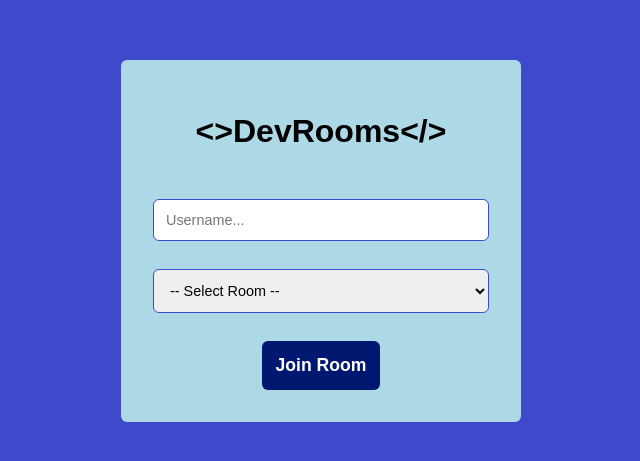
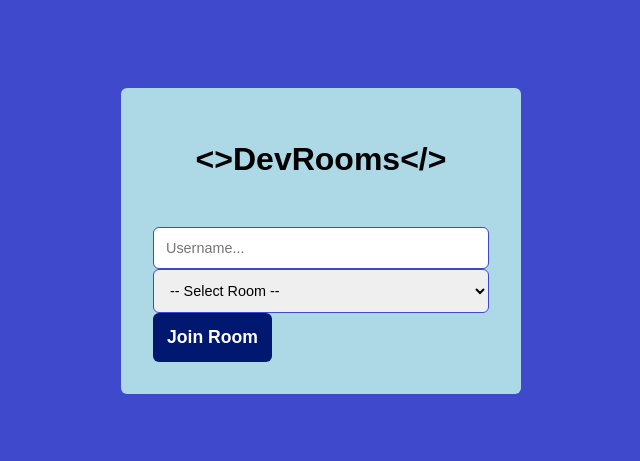
Before and after one commit to emir91/realtime-chat-app, a React (Create React App) app in the folder client/: page / in a window 1280 px wide. Shown: the part 159-620 px from the top of the page, without its empty margins (319-959 px from the left). Built offline with nearby package versions, Linux system fonts and the light colour scheme; no server answers.

Commit message:
Create app context

```diff
--- /dev/null
+++ b/client/src/contexts/context.js
@@ -0,0 +1,21 @@
+import { createContext, useState } from "react";
+import io from 'socket.io-client';
+
+const socket = io.connect('http://localhost:4000')
+
+export const AppContext = createContext({
+    user: null,
+    setUser: () => null,
+    room: null,
+    setRoom: () => null,
+    socket
+})
+
+export const AppProvider = ({ children }) => {
+    const [user, setUser] = useState(null)
+    const [room, setRoom] = useState(null)
+
+    const value = {user, setUser, room, setRoom, socket}
+
+    return <AppContext.Provider value={value}>{children}</AppContext.Provider>
+}
--- a/client/src/index.js
+++ b/client/src/index.js
@@ -2,12 +2,15 @@ import React from 'react';
 import ReactDOM from 'react-dom/client';
 import './index.scss';
 import App from './App';
+import { AppProvider } from './contexts/context';
 import reportWebVitals from './reportWebVitals';
 
 const root = ReactDOM.createRoot(document.getElementById('root'));
 root.render(
   <React.StrictMode>
-    <App />
+    <AppProvider>
+      <App />
+    </AppProvider>
   </React.StrictMode>
 );
 
--- a/client/src/pages/home/home.component.js
+++ b/client/src/pages/home/home.component.js
@@ -1,21 +1,65 @@
+import { useContext, useState } from "react";
+import { useNavigate } from "react-router-dom";
+import { AppContext } from "../../contexts/context";
 import "./home.styles.scss"
 
+const defaultFormFields = {
+  username: '',
+  room: ''
+}
+
 const Home = () => {
+  const [formFields, setFormFields] = useState(defaultFormFields)
+  const {setUser, setRoom, socket} = useContext(AppContext)
+  const navigate = useNavigate()
+
+  const {username, room} = formFields
+
+  const onChangeHandler = (e) => {
+    const {name, value} = e.target
+
+    setFormFields({...formFields, [name]: value})
+  }
+
+  const onSubmitHandler = (e) => {
+    e.preventDefault()
+
+
+    if(username && room) {
+      setUser(username)
+      setRoom(room)
+
+      socket.emit('join_room', { username, room })
+
+      resetFormFields()
+
+      navigate('/chat', {replace: true })
+
+    }
+
+  }
+
+  const resetFormFields = () => {
+    setFormFields(defaultFormFields)
+  }
+
     return (
       <div className="container">
         <div className="formContainer">
             <h1>{`<>DevRooms</>`}</h1>
-            <input className="input" placeholder="Username..."/>
+            <form onSubmit={onSubmitHandler}>
+              <input className="input" placeholder="Username..." name='username' value={username} onChange={onChangeHandler} />
 
-            <select className="input">
+              <select className="input"  name='room' value={room} onChange={onChangeHandler}>
                 <option>-- Select Room --</option>
                 <option value="javascript">JavaScript</option>
                 <option value="node">Node</option>
                 <option value="express">Express</option>
                 <option value="react">React</option>
-            </select>
+              </select>
 
-            <button className="btn btn-secondary">Join Room</button>
+              <button type='submit' className="btn btn-secondary">Join Room</button>
+            </form>
         </div>
       </div>
     );
```
